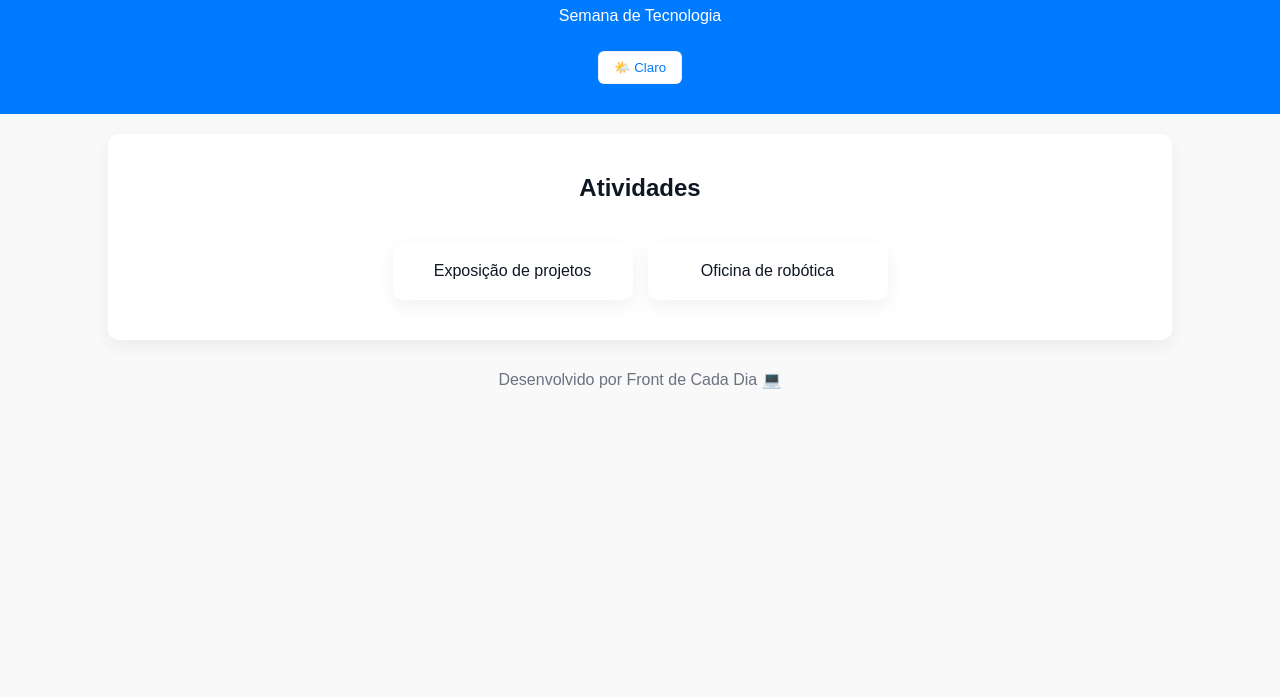
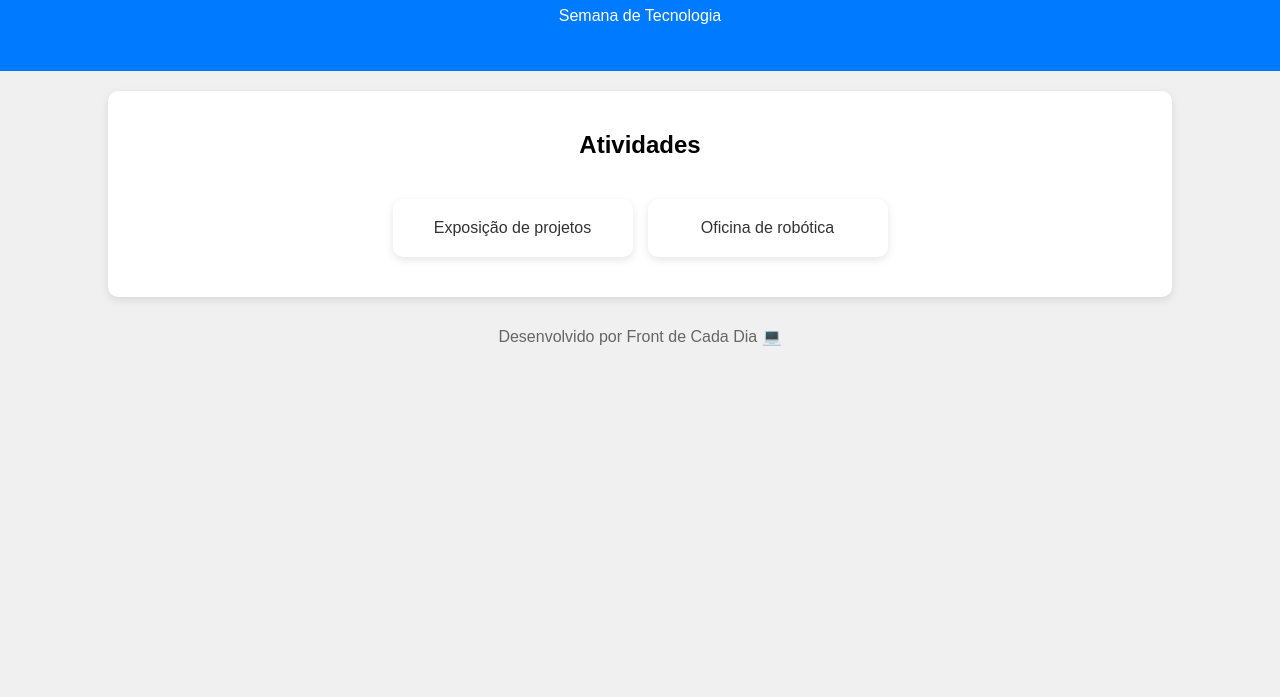
Before and after one commit to LucassFrancisco/SETEC-FrontEnd, a plain HTML site: page index.html in a window 1280 px wide. Shown: the part 103-800 px from the top of the page. Drawn offline with Linux system fonts and the light colour scheme.

Commit message:
alteracao feita

```diff
--- a/index.html
+++ b/index.html
@@ -13,8 +13,6 @@
     <header>
       <h1>SETEC 2025</h1>
       <p>Semana de Tecnologia</p>
-      <!-- botão com id usado pelo JavaScript -->
-      <button id="temaBtn">Alternar tema</button>
     </header>
 
     <!-- Conteúdo exemplo: alguns cartões simples -->
@@ -33,7 +31,5 @@
       <p>Desenvolvido por Front de Cada Dia 💻</p>
     </footer>
 
-    <!-- Script pequeno que controla o tema -->
-    <script src="script.js"></script>
   </body>
 </html>
--- a/script.js
+++ /dev/null
@@ -1,26 +0,0 @@
-// Script simplificado e comentado
-const btn = document.getElementById('temaBtn');
-
-// Aplica o tema: se isDark for true, adiciona a classe 'dark' ao body
-function aplicarTema(isDark) {
-  if (isDark) {
-    document.body.classList.add('dark');
-    btn.textContent = '🌙 Escuro'; // texto curto e claro
-  } else {
-    document.body.classList.remove('dark');
-    btn.textContent = '🌤️ Claro';
-  }
-}
-
-// Lê preferência salva no localStorage (se existir)
-const temaSalvo = localStorage.getItem('theme');
-// Se não houver salvo, usa a preferência do sistema (prefers-color-scheme)
-const inicioEscuro = temaSalvo === 'dark' || (temaSalvo === null && window.matchMedia && window.matchMedia('(prefers-color-scheme: dark)').matches);
-aplicarTema(inicioEscuro);
-
-// Ao clicar, alterna tema e salva a escolha
-btn.addEventListener('click', () => {
-  const agoraEscuro = document.body.classList.toggle('dark');
-  aplicarTema(agoraEscuro);
-  localStorage.setItem('theme', agoraEscuro ? 'dark' : 'light');
-});
--- a/style.css
+++ b/style.css
@@ -1,62 +1,14 @@
-/* Theme variables - light as default */
-:root {
-  --bg: #f9f9f9;
-  --surface: #ffffff; /* sections, cards */
-  --text: #0f1724; /* primary body text */
-  --muted: #6b7280; /* secondary text */
-  --primary: #007bff;
-  --accent: #0056b3;
-  --card-shadow: 0 6px 18px rgba(2,6,23,0.06);
-  --card-hover-bg: #f1f5f9;
-  --btn-bg: #ffffff;
-  --btn-text: var(--primary);
-  --header-bg: var(--primary);
-  --transition: 200ms ease;
-}
-
-/* Dark theme overrides when .dark is on body */
-.dark {
-  --bg: #0b1220;
-  --surface: #0f1724;
-  --text: #e6eef8;
-  --muted: #94a3b8;
-  --primary: #00bfff;
-  --accent: #009ad6;
-  --card-shadow: 0 8px 22px rgba(2,6,23,0.6);
-  --card-hover-bg: #0e1622;
-  --btn-bg: #0f1724;
-  --btn-text: var(--text);
-  --header-bg: var(--primary);
-}
-
 body {
   font-family: Poppins, sans-serif;
-  background: var(--bg);
-  color: var(--text);
   margin: 0;
   text-align: center;
-  transition: background var(--transition), color var(--transition);
+  background: #f0f0f0;
 }
 
 header {
-  background: var(--header-bg);
+  background: #007bff;
   color: white;
   padding: 30px 10px;
-}
-
-button {
-  background: var(--btn-bg);
-  color: var(--btn-text);
-  border: 1px solid rgba(0,0,0,0.06);
-  padding: 8px 15px;
-  border-radius: 6px;
-  cursor: pointer;
-  margin-top: 10px;
-  transition: transform var(--transition), background var(--transition), color var(--transition);
-}
-
-button:focus {
-  outline: 3px solid rgba(0,123,255,0.2);
 }
 
 .cards {
@@ -68,51 +20,32 @@ button:focus {
 }
 
 .card {
-  background: var(--surface);
+  background: white;
   border-radius: 10px;
-  box-shadow: var(--card-shadow);
+  box-shadow: 0 3px 8px rgba(0, 0, 0, 0.1);
   padding: 20px;
   width: 200px;
-  transition: transform var(--transition), background var(--transition), color var(--transition);
-  color: var(--text);
+  transition: transform 0.3s, background 0.3s, color 0.3s;
+  color: #333;
 }
 
 .card:hover {
   transform: scale(1.05);
-  background: var(--card-hover-bg);
+  background: #f8f8f8;
 }
 
 section {
-  background: var(--surface);
+  background: white;
   margin: 20px auto;
   padding: 20px;
   width: 80%;
   border-radius: 10px;
-  box-shadow: var(--card-shadow);
-  transition: background var(--transition), color var(--transition);
+  box-shadow: 0 3px 8px rgba(0, 0, 0, 0.1);
+  transition: background 0.3s, color 0.3s;
 }
 
 footer {
   margin-top: 30px;
-  color: var(--muted);
-  transition: color var(--transition);
+  color: #666;
+  transition: color 0.3s;
 }
-
-/* Make the theme switch button look good on both themes */
-#temaBtn {
-  display: inline-flex;
-  align-items: center;
-  gap: 8px;
-}
-
-/* Small responsive tweak */
-@media (max-width: 560px) {
-  .card { width: calc(100% - 40px); }
-  section { width: 95%; }
-}
-
-/* Comentários simples para facilitar explicar o CSS:
-- As cores ficam em variáveis (:
-- :root = tema claro; .dark = sobrescrita para tema escuro
-- O botão apenas troca a classe "dark" no <body>
-*/
```
